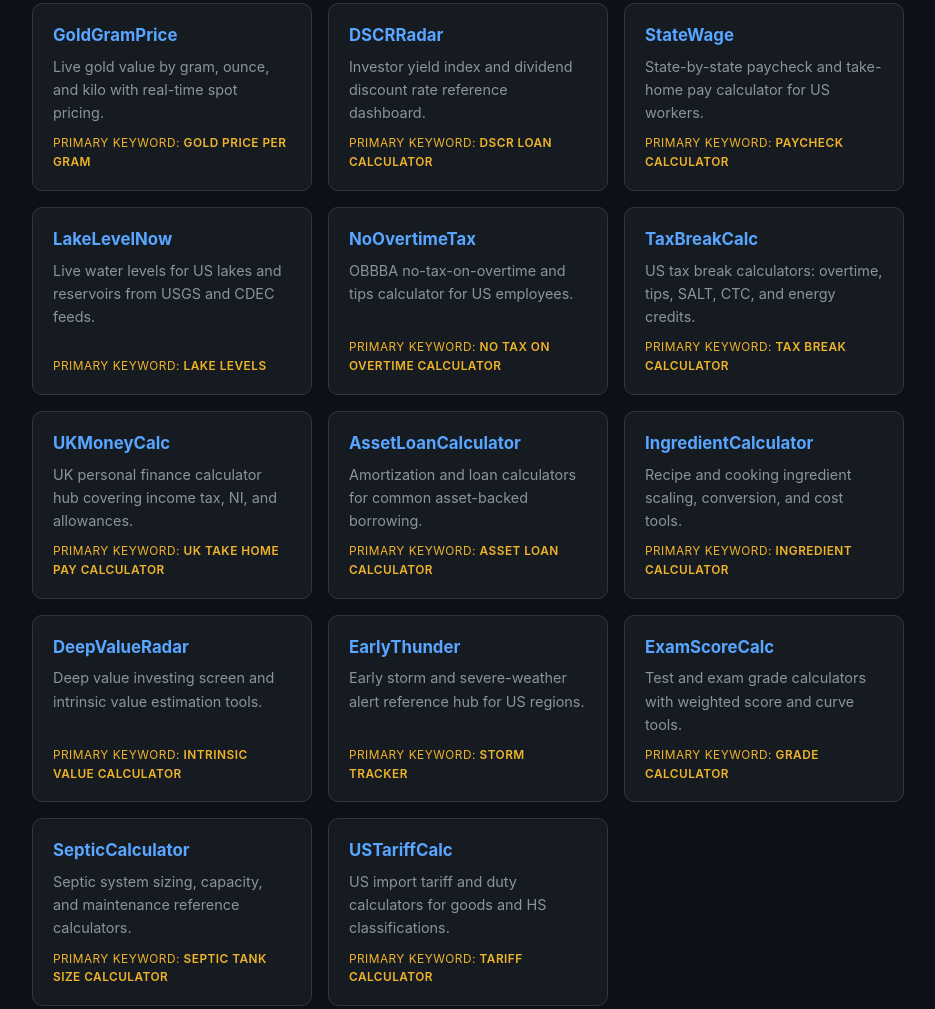
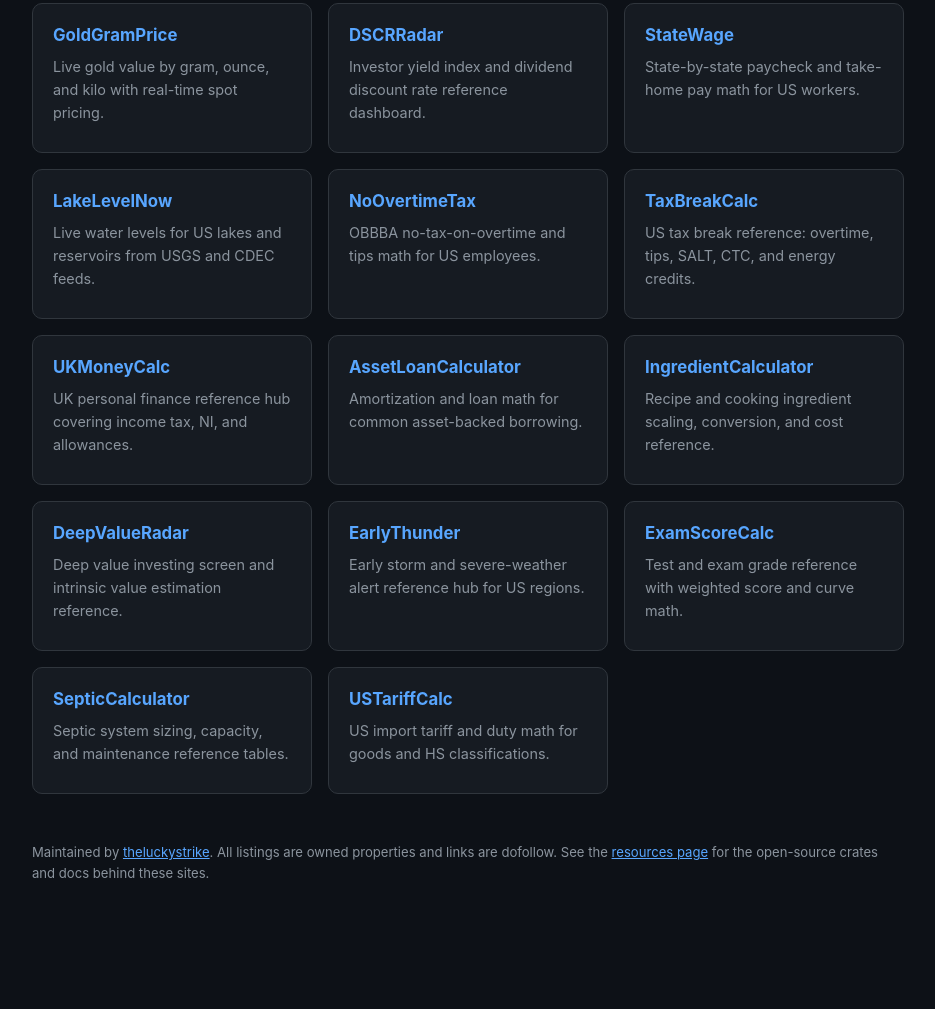
Before and after one commit to theluckystrike/empire-hub, a plain HTML site: page index.html in a window 1280 px wide. Shown: the part 233-1242 px from the top of the page, without its empty margins (172-1107 px from the left). After the commit the page ends 1210 px from the top, so only its background shows below. Drawn offline with Linux system fonts and the light colour scheme.

Commit message:
Rotate card anchor text off exact-match commercial keywords
Removed the 'Primary keyword: ...' spans (baked-in SEO label inside every card
link) and rephrased the descriptions that still carried calculator/tool/etc.
Three brands (AssetLoanCalculator, IngredientCalculator, SepticCalculator)
have the keyword embedded in the brand name itself, so their card link now
wraps only the brand heading; the description sits outside the anchor.

```diff
--- a/index.html
+++ b/index.html
@@ -33,6 +33,8 @@
     display:flex; flex-direction:column;
   }
   .card:hover{border-color:var(--accent); transform:translateY(-2px)}
+  .cardlink{text-decoration:none}
+  .cardlink h2{margin:0 0 6px}
   .card h2{font-size:1.05rem; margin:0 0 6px; color:var(--accent)}
   .card p{margin:0 0 10px; font-size:.9rem; color:var(--muted)}
   .kw{margin-top:auto; font-size:.74rem; letter-spacing:.04em; text-transform:uppercase; color:var(--kw)}
@@ -58,85 +60,71 @@
     <a class="card" href="https://goldgramprice.com/">
       <h2>GoldGramPrice</h2>
       <p>Live gold value by gram, ounce, and kilo with real-time spot pricing.</p>
-      <span class="kw">Primary keyword: <b>gold price per gram</b></span>
     </a>
 
     <a class="card" href="https://dscrradar.com/">
       <h2>DSCRRadar</h2>
       <p>Investor yield index and dividend discount rate reference dashboard.</p>
-      <span class="kw">Primary keyword: <b>DSCR loan calculator</b></span>
     </a>
 
     <a class="card" href="https://statewage.com/">
       <h2>StateWage</h2>
-      <p>State-by-state paycheck and take-home pay calculator for US workers.</p>
-      <span class="kw">Primary keyword: <b>paycheck calculator</b></span>
+      <p>State-by-state paycheck and take-home pay math for US workers.</p>
     </a>
 
     <a class="card" href="https://lakelevelnow.com/">
       <h2>LakeLevelNow</h2>
       <p>Live water levels for US lakes and reservoirs from USGS and CDEC feeds.</p>
-      <span class="kw">Primary keyword: <b>lake levels</b></span>
     </a>
 
     <a class="card" href="https://noovertimetax.com/">
       <h2>NoOvertimeTax</h2>
-      <p>OBBBA no-tax-on-overtime and tips calculator for US employees.</p>
-      <span class="kw">Primary keyword: <b>no tax on overtime calculator</b></span>
+      <p>OBBBA no-tax-on-overtime and tips math for US employees.</p>
     </a>
 
     <a class="card" href="https://taxbreakcalc.com/">
       <h2>TaxBreakCalc</h2>
-      <p>US tax break calculators: overtime, tips, SALT, CTC, and energy credits.</p>
-      <span class="kw">Primary keyword: <b>tax break calculator</b></span>
+      <p>US tax break reference: overtime, tips, SALT, CTC, and energy credits.</p>
     </a>
 
     <a class="card" href="https://ukmoneycalc.com/">
       <h2>UKMoneyCalc</h2>
-      <p>UK personal finance calculator hub covering income tax, NI, and allowances.</p>
-      <span class="kw">Primary keyword: <b>UK take home pay calculator</b></span>
+      <p>UK personal finance reference hub covering income tax, NI, and allowances.</p>
     </a>
 
-    <a class="card" href="https://assetloancalculator.com/">
-      <h2>AssetLoanCalculator</h2>
-      <p>Amortization and loan calculators for common asset-backed borrowing.</p>
-      <span class="kw">Primary keyword: <b>asset loan calculator</b></span>
-    </a>
+    <div class="card">
+      <a class="cardlink" href="https://assetloancalculator.com/"><h2>AssetLoanCalculator</h2></a>
+      <p>Amortization and loan math for common asset-backed borrowing.</p>
+    </div>
 
-    <a class="card" href="https://ingredientcalculator.com/">
-      <h2>IngredientCalculator</h2>
-      <p>Recipe and cooking ingredient scaling, conversion, and cost tools.</p>
-      <span class="kw">Primary keyword: <b>ingredient calculator</b></span>
-    </a>
+    <div class="card">
+      <a class="cardlink" href="https://ingredientcalculator.com/"><h2>IngredientCalculator</h2></a>
+      <p>Recipe and cooking ingredient scaling, conversion, and cost reference.</p>
+    </div>
 
     <a class="card" href="https://deepvalueradar.com/">
       <h2>DeepValueRadar</h2>
-      <p>Deep value investing screen and intrinsic value estimation tools.</p>
-      <span class="kw">Primary keyword: <b>intrinsic value calculator</b></span>
+      <p>Deep value investing screen and intrinsic value estimation reference.</p>
     </a>
 
     <a class="card" href="https://earlythunder.com/">
       <h2>EarlyThunder</h2>
       <p>Early storm and severe-weather alert reference hub for US regions.</p>
-      <span class="kw">Primary keyword: <b>storm tracker</b></span>
     </a>
 
     <a class="card" href="https://examscorecalc.com/">
       <h2>ExamScoreCalc</h2>
-      <p>Test and exam grade calculators with weighted score and curve tools.</p>
-      <span class="kw">Primary keyword: <b>grade calculator</b></span>
+      <p>Test and exam grade reference with weighted score and curve math.</p>
     </a>
 
-    <a class="card" href="https://septiccalculator.com/">
-      <h2>SepticCalculator</h2>
-      <p>Septic system sizing, capacity, and maintenance reference calculators.</p>
-      <span class="kw">Primary keyword: <b>septic tank size calculator</b></span>
-    </a>
+    <div class="card">
+      <a class="cardlink" href="https://septiccalculator.com/"><h2>SepticCalculator</h2></a>
+      <p>Septic system sizing, capacity, and maintenance reference tables.</p>
+    </div>
 
     <a class="card" href="https://ustariffcalc.com/">
       <h2>USTariffCalc</h2>
-      <p>US import tariff and duty calculators for goods and HS classifications.</p>
-      <span class="kw">Primary keyword: <b>tariff calculator</b></span>
+      <p>US import tariff and duty math for goods and HS classifications.</p>
     </a>
 
   </div>
```
